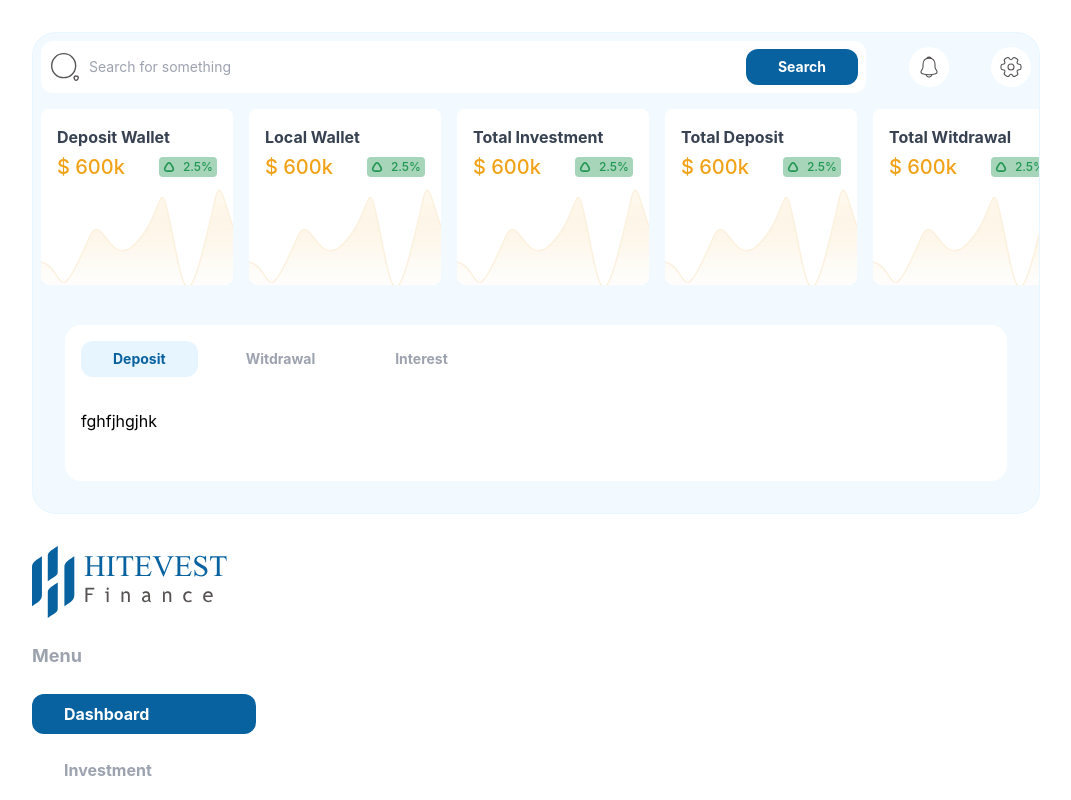
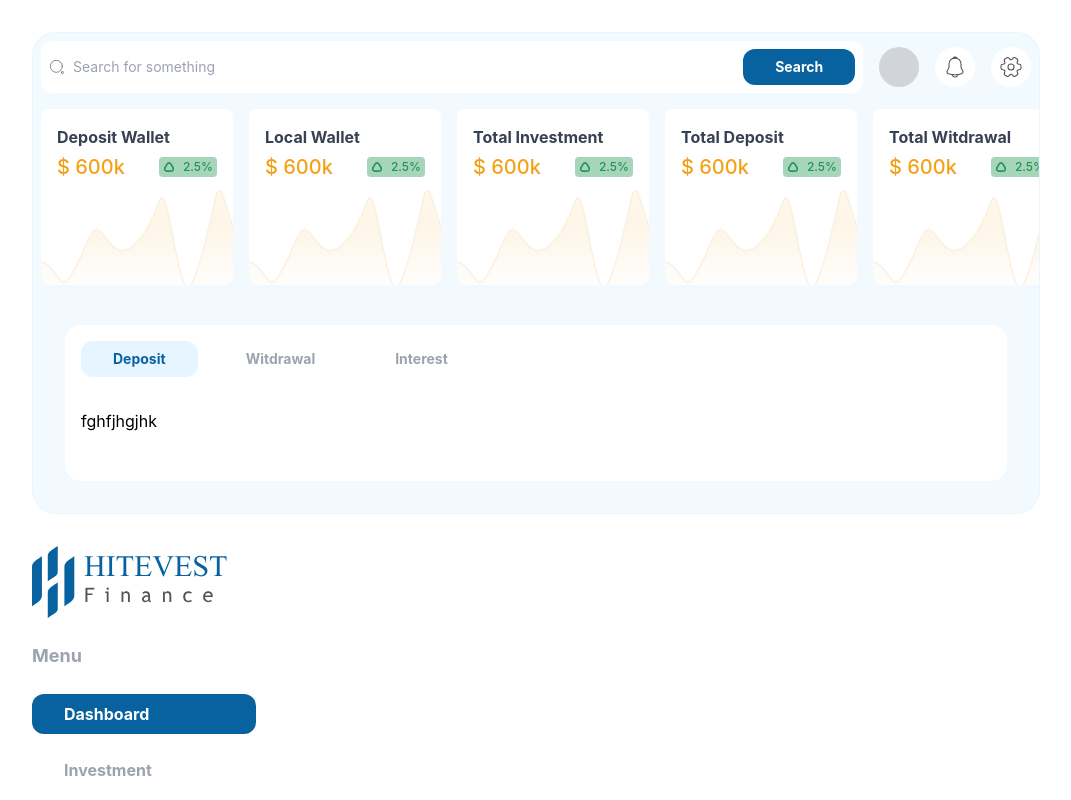
Before and after one commit to Hitevest-Organisation/hitevest-dashboard, a Next.js app: page /dashboard in a window 1280 px wide. Shown: the whole page, without its empty margins (0-1071 px from the left). Built offline with nearby package versions, Linux system fonts and the light colour scheme.

Commit message:
UI Tweak

```diff
--- a/components/_partials/NavigationDrawer.tsx
+++ b/components/_partials/NavigationDrawer.tsx
@@ -107,9 +107,11 @@ export function DesktopNavigation({ page }: Props) {
           Copy Referal link
         </button>
 
-        <button className="rounded-xl font-bold py-2 px-8 text-gray-400 capitalize hover:(text-primary bg-secondary) ">
-          Logout
-        </button>
+        <Link href="/">
+          <a className="rounded-xl font-bold text-center w-full py-2 px-8 text-gray-400 capitalize hover:(text-primary bg-secondary) ">
+            Logout
+          </a>
+        </Link>
       </div>
     </section>
   );
--- a/components/_partials/TopNavigationBar.tsx
+++ b/components/_partials/TopNavigationBar.tsx
@@ -1,16 +1,13 @@
 export default function TopNavigationBar() {
   return (
     <section className="flex max-w-screen p-2 gap-x-4 items-center justify-between md:(p-4 px-8) ">
-      <div>
-        <div className="bg-white rounded-full cursor-pointer mx-auto p-2 hover:(shadow-lg)">
-          <img src="/icons/notification.svg" className="h-6 w-6" alt="bell" />
-        </div>
+      <div className="rounded-full mx-auto bg-gray-300 h-10 w-10 lg:(hidden)" />
+      <SearhBar />
+      <div className="bg-white rounded-full cursor-pointer mx-auto p-2 hover:(shadow-lg)">
+        <img src="/icons/notification.svg" className="h-6 w-6" alt="bell" />
       </div>
-      <SearhBar />
-      <div>
-        <div className="bg-white rounded-full cursor-pointer mx-auto p-2 hover:(shadow-lg)">
-          <img src="/icons/setting.svg" className="h-6 w-6" alt="settings" />
-        </div>
+      <div className="bg-white rounded-full cursor-pointer mx-auto p-2 hover:(shadow-lg)">
+        <img src="/icons/setting.svg" className="h-6 w-6" alt="settings" />
       </div>
     </section>
   );
@@ -18,8 +15,12 @@ export default function TopNavigationBar() {
 
 export function SearhBar() {
   return (
-    <div className="bg-white rounded-xl flex text-sm w-full px-2 items-center justify-between md:order-first lg:w-10/12">
-      <img src="/icons/search.svg" alt="search" className="h-8 w-8" />
+    <div className="bg-white rounded-xl flex flex-grow text-sm px-2 items-center justify-between md:order-first lg:w-10/12">
+      <img
+        src="/icons/search.svg"
+        alt="search"
+        className="h-4 w-4 lg:(h-8 w-8) "
+      />
       <input
         className="bg-transparent w-full p-2 text-dark-100 md:py-4 focus:outline-none"
         placeholder="Search for something"
--- a/pages/dashboard/index.tsx
+++ b/pages/dashboard/index.tsx
@@ -1,17 +1,19 @@
 import DashboardLayout from "../../layouts/DashboardLayout";
 
 export default function DashboardHome() {
+  const cards = [
+    "Deposit Wallet",
+    "Local Wallet",
+    "Total Investment",
+    "Total Deposit",
+    "Total Witdrawal",
+    "Referal Earnings",
+  ];
+
   return (
     <DashboardLayout alias="dashboard">
       <section className="flex max-w-screen space-x-4 p-2 overflow-x-auto md:(p-4 px-8) ">
-        {[
-          "Deposit Wallet",
-          "Local Wallet",
-          "Total Investment",
-          "Total Deposit",
-          "Total Witdrawal",
-          "Referal Earnings",
-        ].map((item, i) => (
+        {cards.map((item, i) => (
           <div
             className="bg-white rounded-lg flex-grow min-w-48 transform duration-300 hover:scale-105"
             key={i}
@@ -53,6 +55,7 @@ export default function DashboardHome() {
               </button>
             ))}
           </div>
+
           <div className="py-8">fghfjhgjhk</div>
         </section>
       </section>
```
